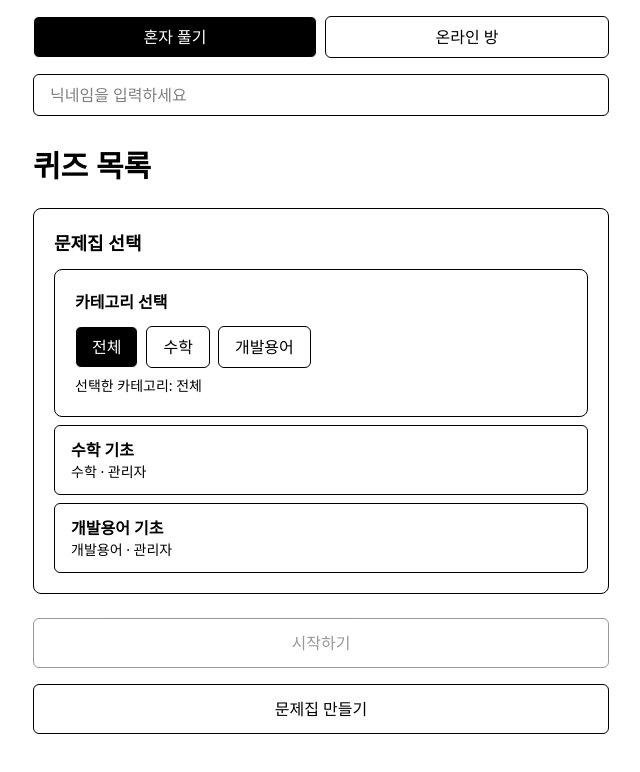
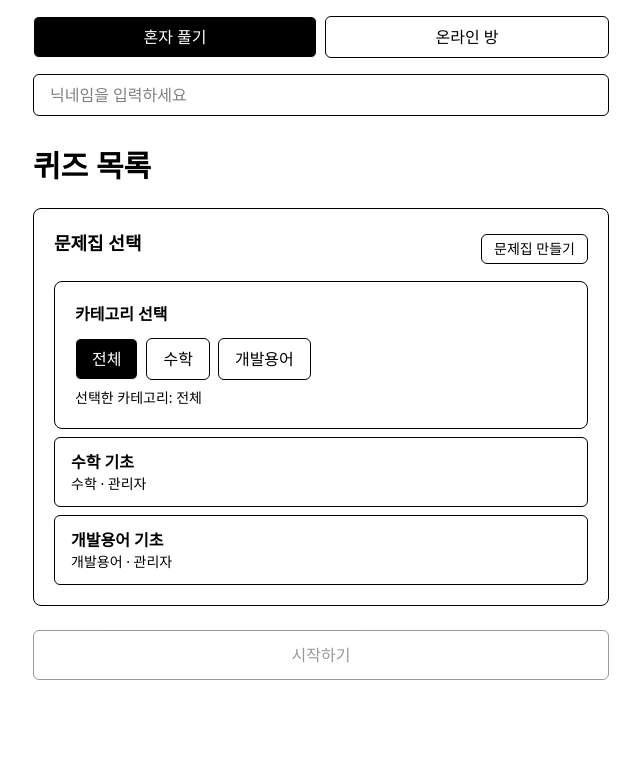
Before and after one commit to coonyang/quiz-app, a Next.js app: page / in a window 1280 px wide. Shown: the top 772 px of the page, without its empty margins (151-791 px from the left). Built offline with nearby package versions, Linux system fonts and the light colour scheme.

Commit message:
문제집 만들기 버튼 위치 변경

```diff
--- a/app/components/HomeClient.tsx
+++ b/app/components/HomeClient.tsx
@@ -280,13 +280,8 @@ export default function HomeClient() {
                     customQuizSets={customQuizSets}
                     onDeleteQuizSet={deleteCustomQuizSet}
                     onEditQuizSet={setEditingQuizSet}
+                    onOpenCreateModal={() => setIsCreateModalOpen(true)}
                   />
-                  <button
-                    className="mx-auto w-full mt-4 block max-w-xl rounded-md border px-5 py-3 hover:bg-emerald-300"
-                    onClick={() => setIsCreateModalOpen(true)}
-                  >
-                    문제집 만들기
-                  </button>
 
                   {(isCreateModalOpen || editingQuizSet) && (
                     <CreateQuizSetModal
--- a/app/components/StartScreen.tsx
+++ b/app/components/StartScreen.tsx
@@ -13,6 +13,7 @@ type StartScreenProps = {
   customQuizSets: QuizSet[];
   onDeleteQuizSet: (quizSetId: string) => void;
   onEditQuizSet: (quizSet: QuizSet) => void;
+  onOpenCreateModal: () => void;
 };
 export default function StartScreen({
   categories,
@@ -27,6 +28,7 @@ export default function StartScreen({
   customQuizSets,
   onDeleteQuizSet,
   onEditQuizSet,
+  onOpenCreateModal,
 }: StartScreenProps) {
   return (
     <section className="mx-auto flex max-w-xl flex-col gap-6">
@@ -39,8 +41,16 @@ export default function StartScreen({
       <h1 className="mt-2 text-3xl font-bold">퀴즈 목록</h1>
 
       <div className="rounded-lg border p-5">
-        <h2 className="mb-3 text-lg font-semibold">문제집 선택</h2>
-
+        <div className="mb-3 flex items-center justify-between gap-3 ">
+          <h2 className="mb-3 text-lg font-semibold">문제집 선택</h2>
+          <button
+            type="button"
+            onClick={onOpenCreateModal}
+            className="whitespace-nowrap rounded-md border px-3 py-1 text-sm hover:bg-emerald-300"
+          >
+            문제집 만들기
+          </button>
+        </div>
         <div className="grid gap-2">
           <div className="rounded-lg border p-5">
             <h2 className="mb-3 font-semibold">카테고리 선택</h2>
```
